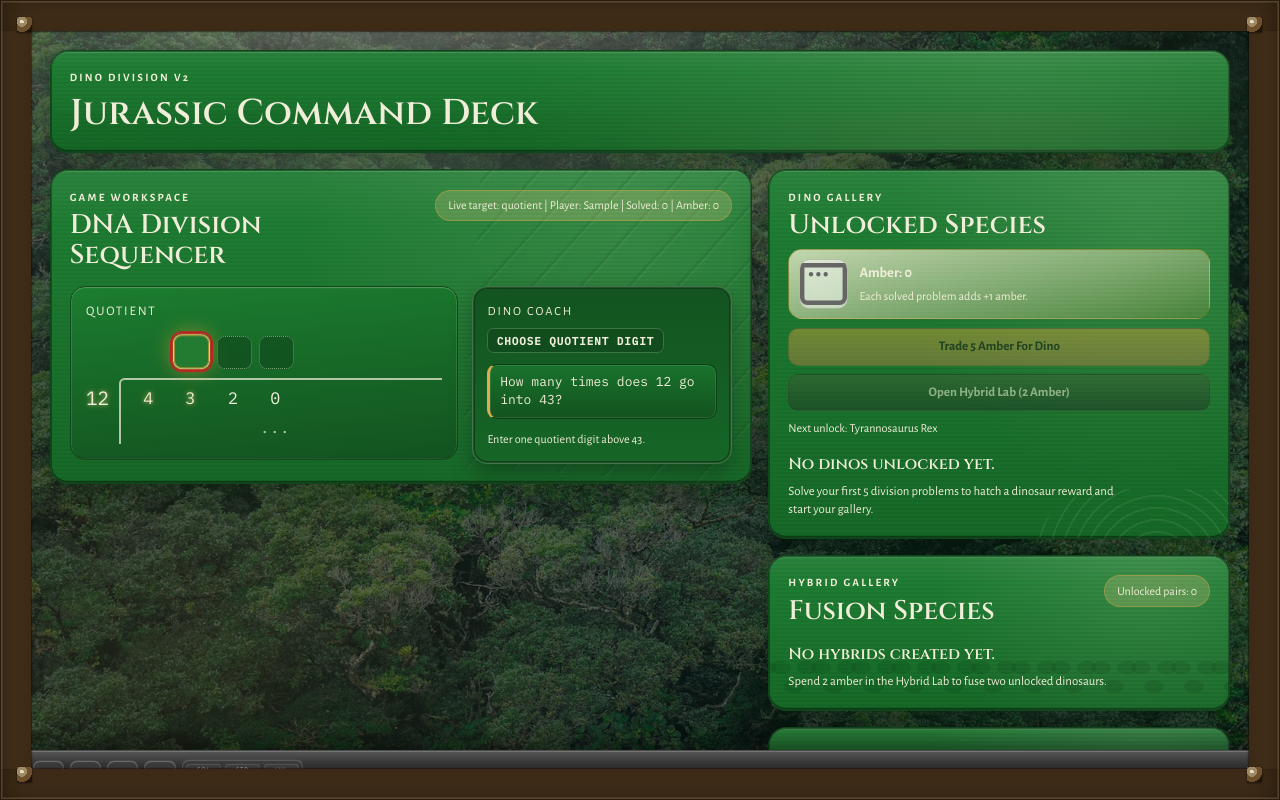
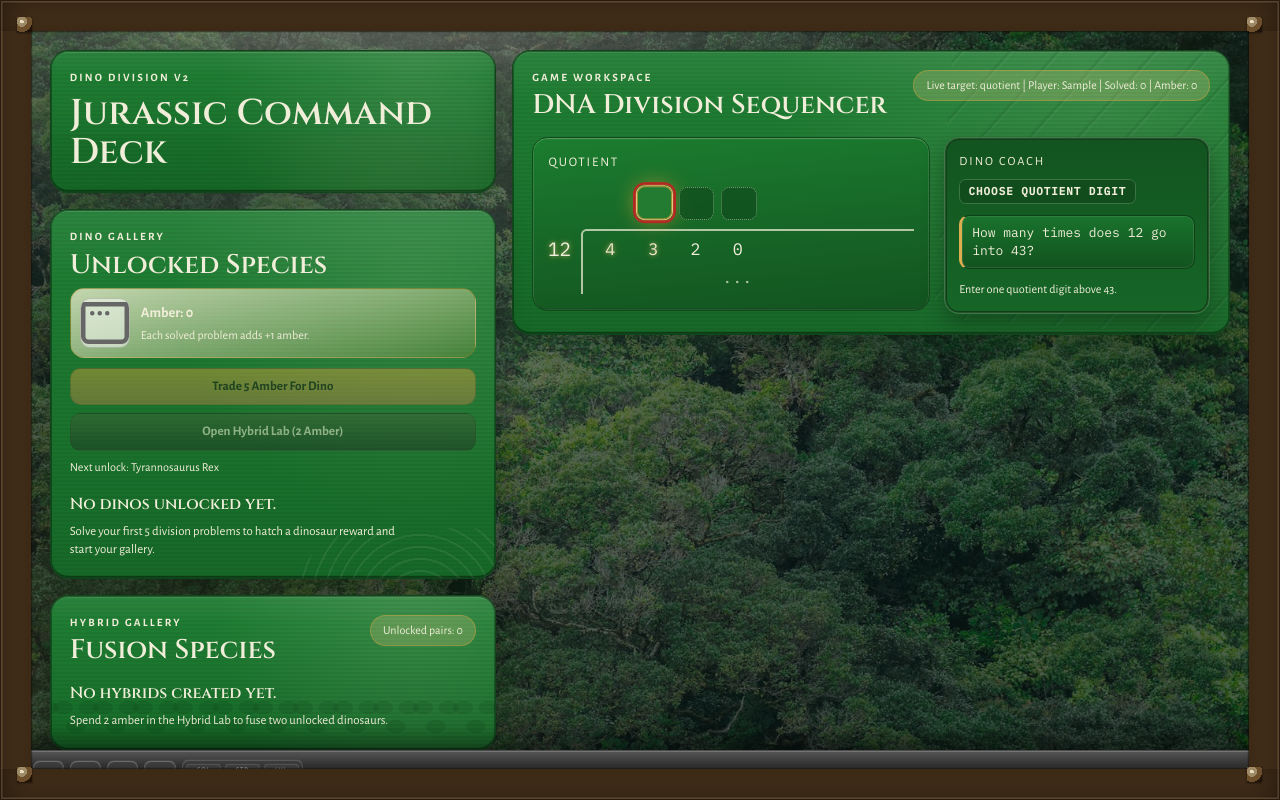
Before and after one commit to seezatnap/division-challenge, a Next.js app: page / in a window 1280 px wide. Both pictures are taken after typing "Sample" into the empty fields and a click on the button "Start Sequencing". Shown: the top 800 px of the page. Built offline with nearby package versions, Linux system fonts and the light colour scheme.

Commit message:
feat(layout): (#15) align .jurassic-content desktop proportions to JP3 comp
Co-Authored-By: seezatnap <seezatnap@gmail.com>

```diff
--- a/src/app/globals.css
+++ b/src/app/globals.css
@@ -224,6 +224,8 @@ body::after {
 }
 
 .jurassic-content {
+  --jurassic-session-left-column: minmax(0, 0.92fr);
+  --jurassic-session-right-column: minmax(0, 1.48fr);
   max-width: 78rem;
   margin: 0 auto;
   position: relative;
@@ -2616,12 +2618,29 @@ body::after {
     padding-bottom: calc(var(--jp-frame-thickness) + 6.8rem + env(safe-area-inset-bottom));
   }
 
-  .jurassic-layout {
-    grid-template-columns: minmax(0, 1.52fr) minmax(0, 1fr);
+  .jurassic-content-session {
+    grid-template-columns: var(--jurassic-session-left-column) var(--jurassic-session-right-column);
+    grid-template-areas:
+      "hero detail"
+      "nav detail";
     align-items: start;
   }
 
-  .side-stack {
+  .jurassic-content-session > .jurassic-hero {
+    grid-area: hero;
+    align-self: start;
+  }
+
+  .jurassic-content-session > .jurassic-layout {
+    display: contents;
+  }
+
+  .jurassic-content-session > .jurassic-layout > [data-ui-surface="game"] {
+    grid-area: detail;
+  }
+
+  .jurassic-content-session > .jurassic-layout > .side-stack {
+    grid-area: nav;
     align-content: start;
   }
 
--- a/src/app/page.tsx
+++ b/src/app/page.tsx
@@ -1459,7 +1459,7 @@ export default function Home() {
 
   return (
     <main className="jurassic-shell">
-      <div className="jurassic-content">
+      <div className="jurassic-content jurassic-content-session">
         <header className="jurassic-panel jurassic-hero motif-canopy">
           <p className="eyebrow">Dino Division v2</p>
           <h1 className="hero-title">Jurassic Command Deck</h1>
```
Also changed, not shown: 1 other file (tests, documents, lock files or other folders).
